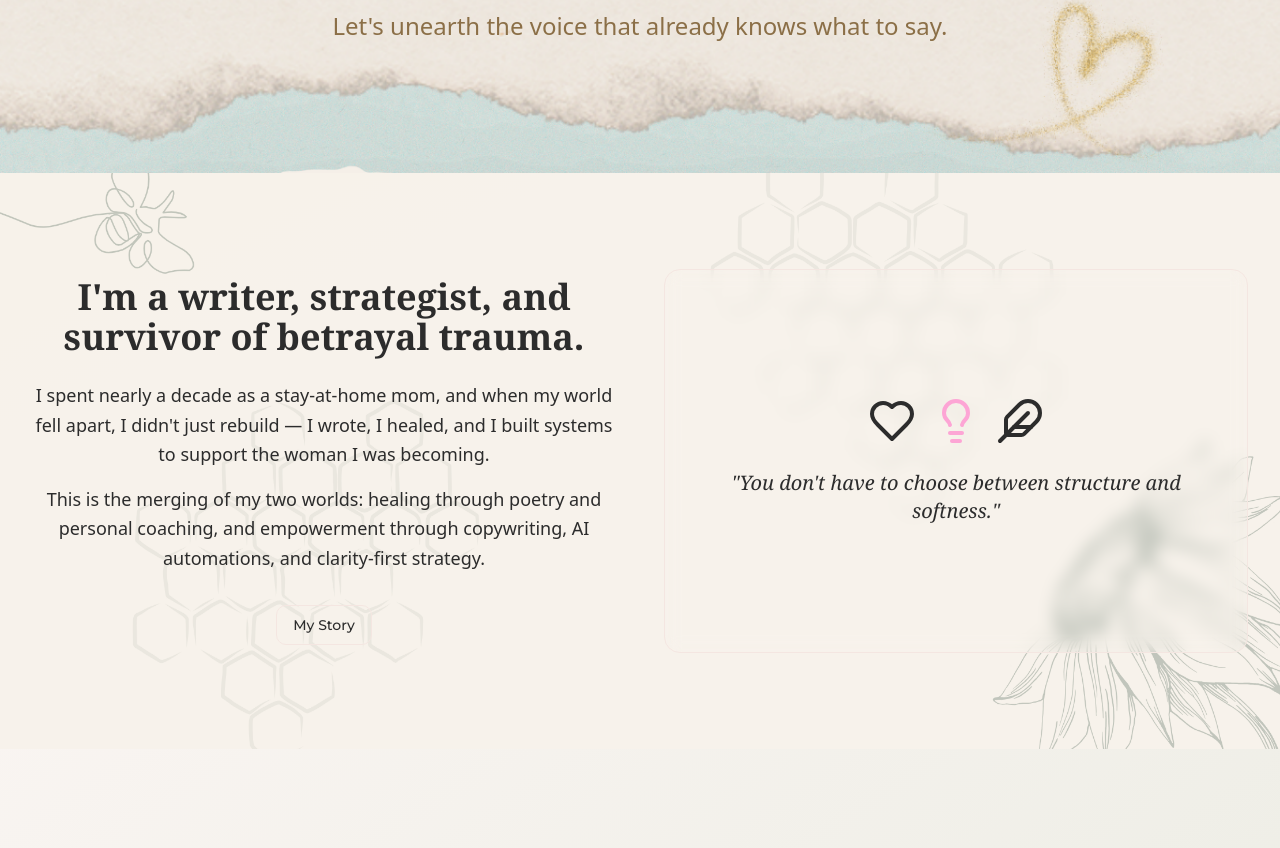
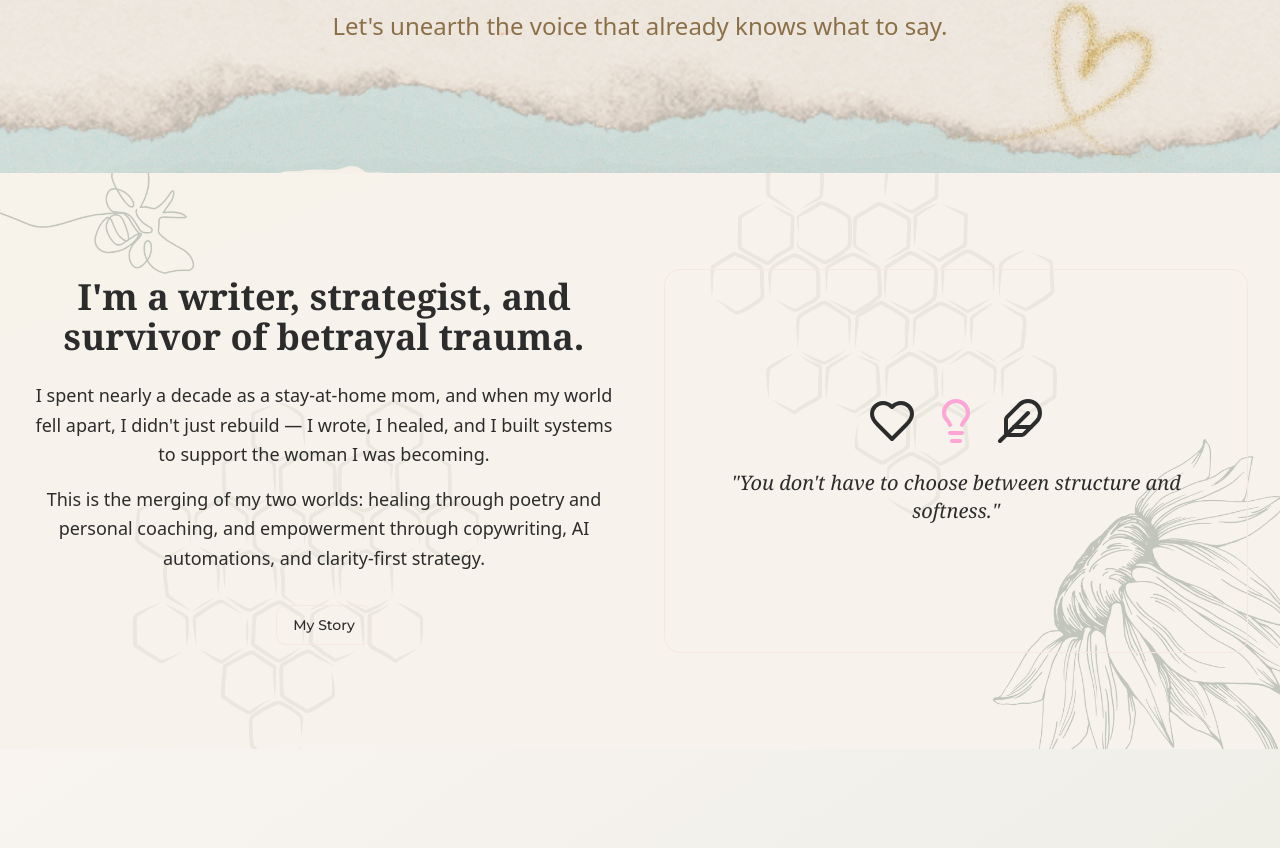
Before and after one commit to Candidheart/thecandidheart, a React (Vite) app in the folder frontend/: page / in a window 1280 px wide. Shown: the part 449-1297 px from the top of the page. Built offline with nearby package versions, Linux system fonts and the light colour scheme.

Commit message:
fix: Remove blur from quote card in introduction section
- Remove backdrop-blur-sm from the cream-colored card containing the quote
- Improves text clarity and visual consistency with other elements

```diff
--- a/frontend/src/pages/Home.jsx
+++ b/frontend/src/pages/Home.jsx
@@ -71,7 +71,7 @@ const Home = () => {
               </div>
 
               <div className="relative">
-                <div className="bg-cream-100/80 backdrop-blur-sm rounded-2xl p-8 h-96 flex items-center justify-center border border-cream-200/50">
+                <div className="bg-cream-100/80 rounded-2xl p-8 h-96 flex items-center justify-center border border-cream-200/50">
                   <div className="text-center">
                     <div className="flex justify-center space-x-4 mb-6">
                       <Heart className="h-12 w-12 text-sage-500" />
```
